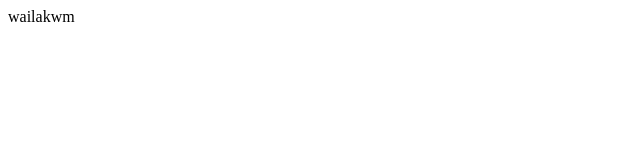
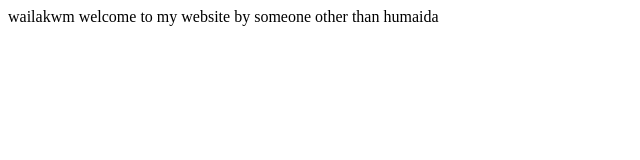
Before and after one commit to humaidaAra/gitest, a plain HTML site: page index.html in a window 1280 px wide. Shown: the whole page, without its empty margins (0-640 px from the left). Drawn offline with Linux system fonts and the light colour scheme.

Commit message:
some changes

```diff
--- a/index.html
+++ b/index.html
@@ -7,5 +7,7 @@
   </head>
   <body>
     wailakwm
+
+    welcome to my website by someone other than humaida
   </body>
 </html>
```
